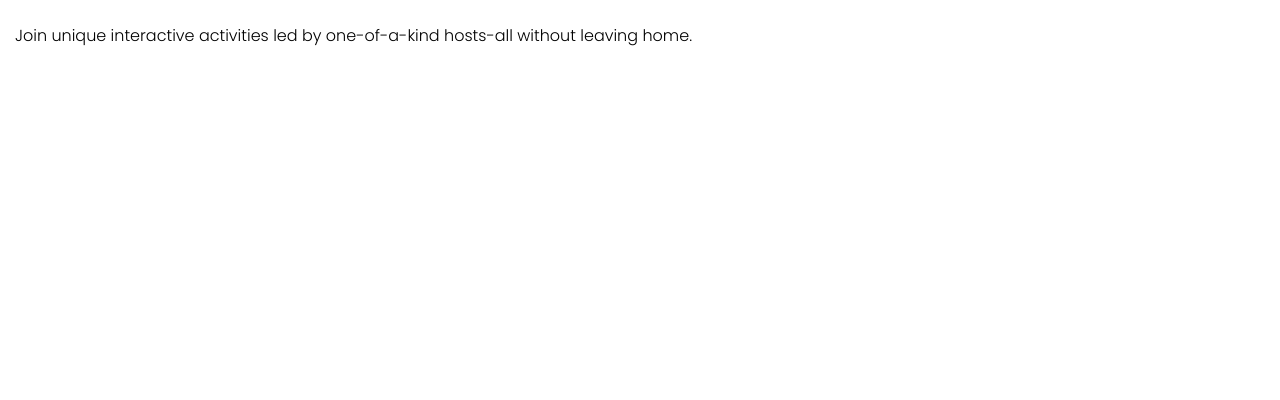
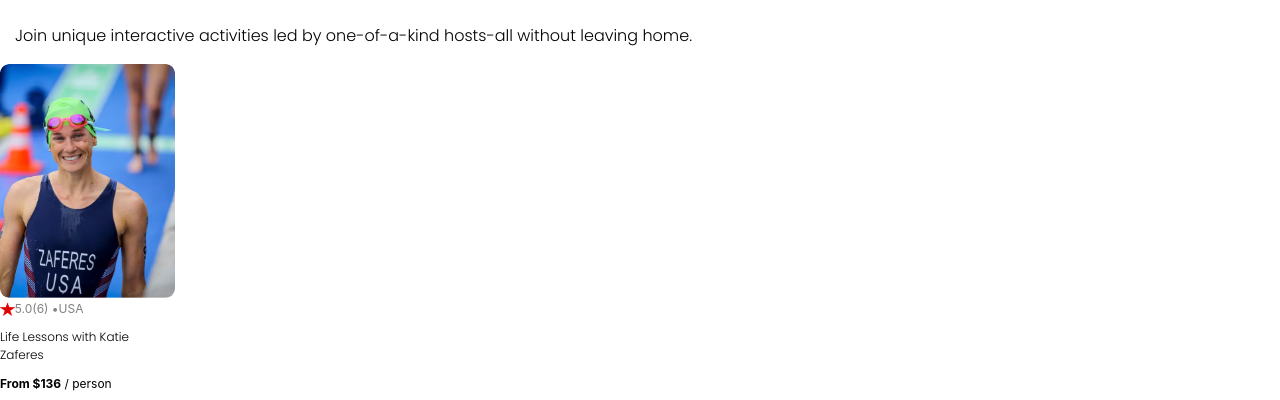
Before and after one commit to Miguel-Matos/airbnb, a React (Create React App) app: page / in a window 1280 px wide. Shown: the part 1081-1481 px from the top of the page. Before the commit the page ends 1145 px from the top, so only its background shows below. Built offline with nearby package versions, Linux system fonts and the light colour scheme.

Commit message:
TODO: Make dynamic cards

```diff
--- a/src/App.css
+++ b/src/App.css
@@ -19,3 +19,35 @@
   width: 80%;
   padding-left: 15px;
 }
+
+
+.card {
+  width: 175px;
+  font-size: 12px;
+}
+
+.card--image {
+  width: 100%;
+  border-radius: 9px;
+}
+
+.card--stats {
+  display: flex;
+  align-items: center;
+}
+
+.card--star {
+  height: 14px
+}
+
+.bold {
+  font-weight: bold;
+}
+
+.grey {
+  color: gray;
+}
+
+.font {
+  font-family: 'Poppins';
+}
--- a/src/App.js
+++ b/src/App.js
@@ -1,12 +1,14 @@
 import './App.css';
 import Header from './components/Header';
 import Hero from './components/Hero';
+import Card from './components/Card';
 
 function App() {
   return (
     <div className="App">
       <Header />
       <Hero />
+      <Card />
     </div>
   );
 }
--- /dev/null
+++ b/src/components/Card.js
@@ -0,0 +1,21 @@
+import React from "react";
+import img1 from '../img/img1.png';
+import star from '../img/Red_star.png'
+
+
+
+export default function Card() {
+  return (
+    <div className="card">
+    <img src={img1} className="card--image" alt="img1"/>
+    <div className="card--stats">
+        <img src={star} className="card--star" alt="star"/>
+        <span className="grey">5.0</span>
+        <span className="grey">(6) • </span>
+        <span className="grey">USA</span>
+    </div>
+    <p className="font">Life Lessons with Katie Zaferes</p>
+    <p><span className="bold">From $136</span> / person</p>
+</div>
+  )
+}
```
Also changed, not shown: src/img/Red_star.png (added), src/img/img1.png (added).
